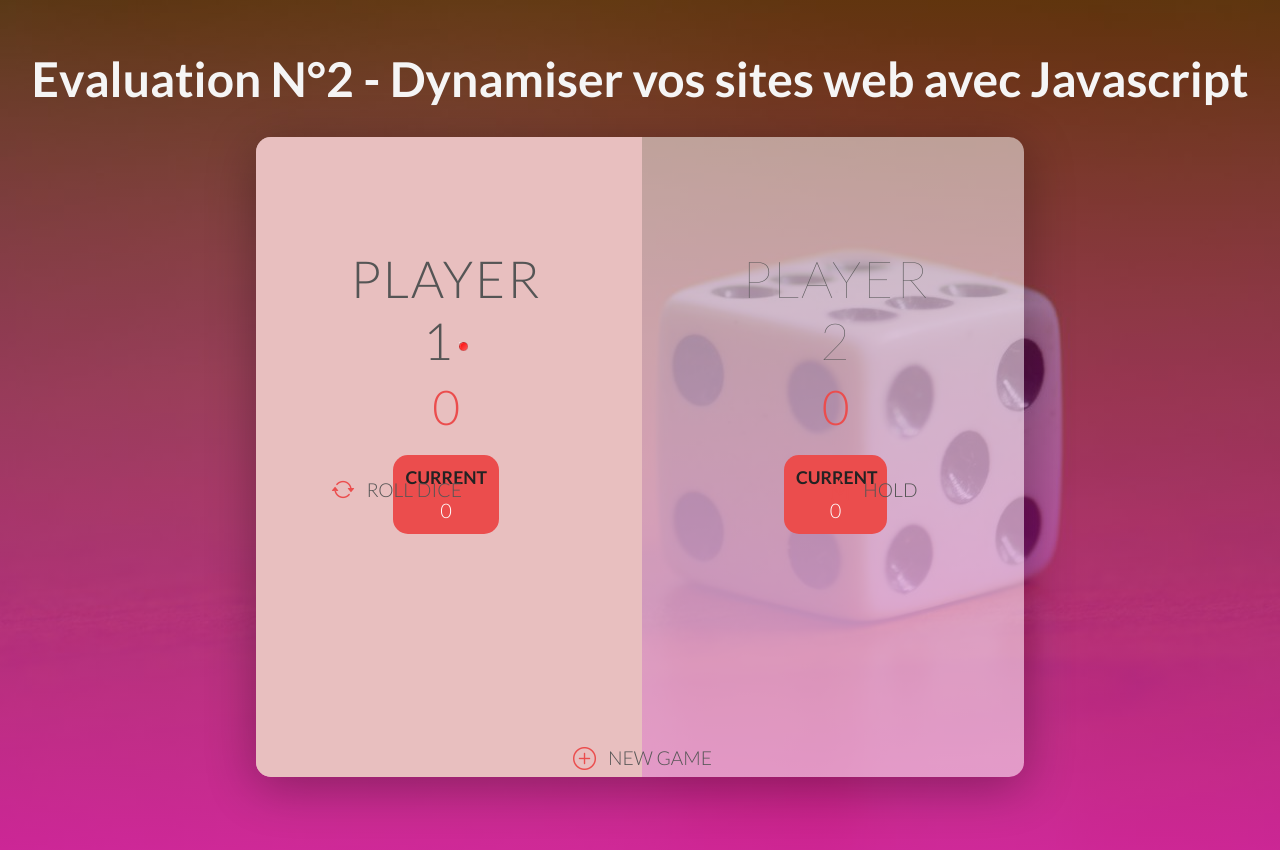
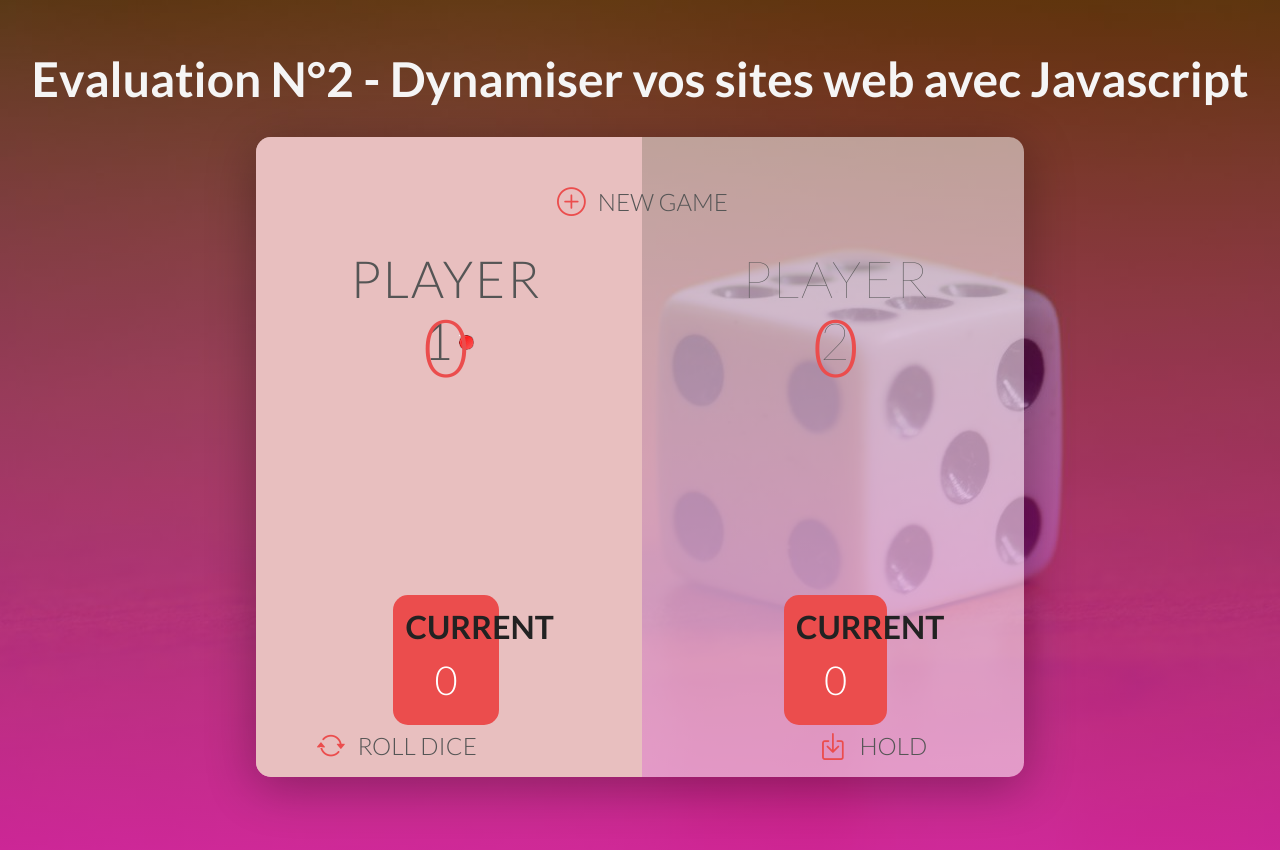
Before and after one commit to Pascal1494/Studi-Eval-2, a plain HTML site: page index.html in a window 1280 px wide. Drawn offline with nearby package versions, Linux system fonts and the light colour scheme; files whose address does not match are found by name.

Commit message:
modified css

```diff
--- a/asset/css/style.css
+++ b/asset/css/style.css
@@ -29,7 +29,11 @@
     z-index: 0;
   }
   .title {
-      display: none;
+      /* display: none; */
+      text-align: center;
+      color: whitesmoke;
+      margin-top: 10px;
+      margin-bottom: -30px;
   }
   .wrapper {
     display: flex;
@@ -92,7 +96,7 @@
     background-color: #eb4d4d;
     color: #fff;
     width: 55%;
-    margin: 20px auto;
+    margin: 25px auto;
     padding: 12px;
     text-align: center;
     border-radius: 15px;
@@ -199,7 +203,8 @@ i {
   /*Bouton new game*/
 
   .btn-new {
-    top: 97%;
+    top: 3%;
+    left: 15%;
     /* color: #fff; */
     /* background-color: #222; */
     z-index: 200;
@@ -232,13 +237,13 @@ i {
     left: 50%;
     top: 50%;
     transform: translate(-50%, -50%);
-    height: 50px;
+    height: 75px;
   }
 
 
 /* Media-query Pc Screen */
 
-@media all and (min-width: 1024px) and (max-width: 3000px){
+@media all and (min-width: 1200px) and (max-width: 2000px){
     .title {
       display: block;
       text-align: center;
@@ -253,10 +258,56 @@ i {
         height: 80%;
     }
     .player-name {
-        font-size: 3.2rem;
-    }
-    .player-name::after {
-        height: 150px;
+
+      height: 50%;
+      font-size: 3.2rem;
     }
 
+    .player-score {
+      position: relative;
+      top:-40%;
+      font-size: 5rem;
+
+    }
+
+    .player-current-box {
+      height: 130px;
+    }
+
+    .player-current-label {
+      font-size: 2rem;
+    }
+
+    .player-current-score {
+      font-size: 2.5rem;
+    }
+
+    .player-0-panel,
+    .player-1-panel {
+      justify-content: center;
+      align-items: center;
+    }
+    .active .player-name::after  {
+      background-size: 100%;
+      top: -3%;
+    }
+
+    .btn {
+      font-size: 1.5rem;
+    }
+    .btn-new {
+      top: 10%;
+      left: 50%;
+      transform: translate(-50%,-50%);
+    }
+    .btn-hold, .btn-roll {
+      top: 95%;
+    }
+
+    .dice {
+      height: 100px;
+    }
+
+
+
 }
```
